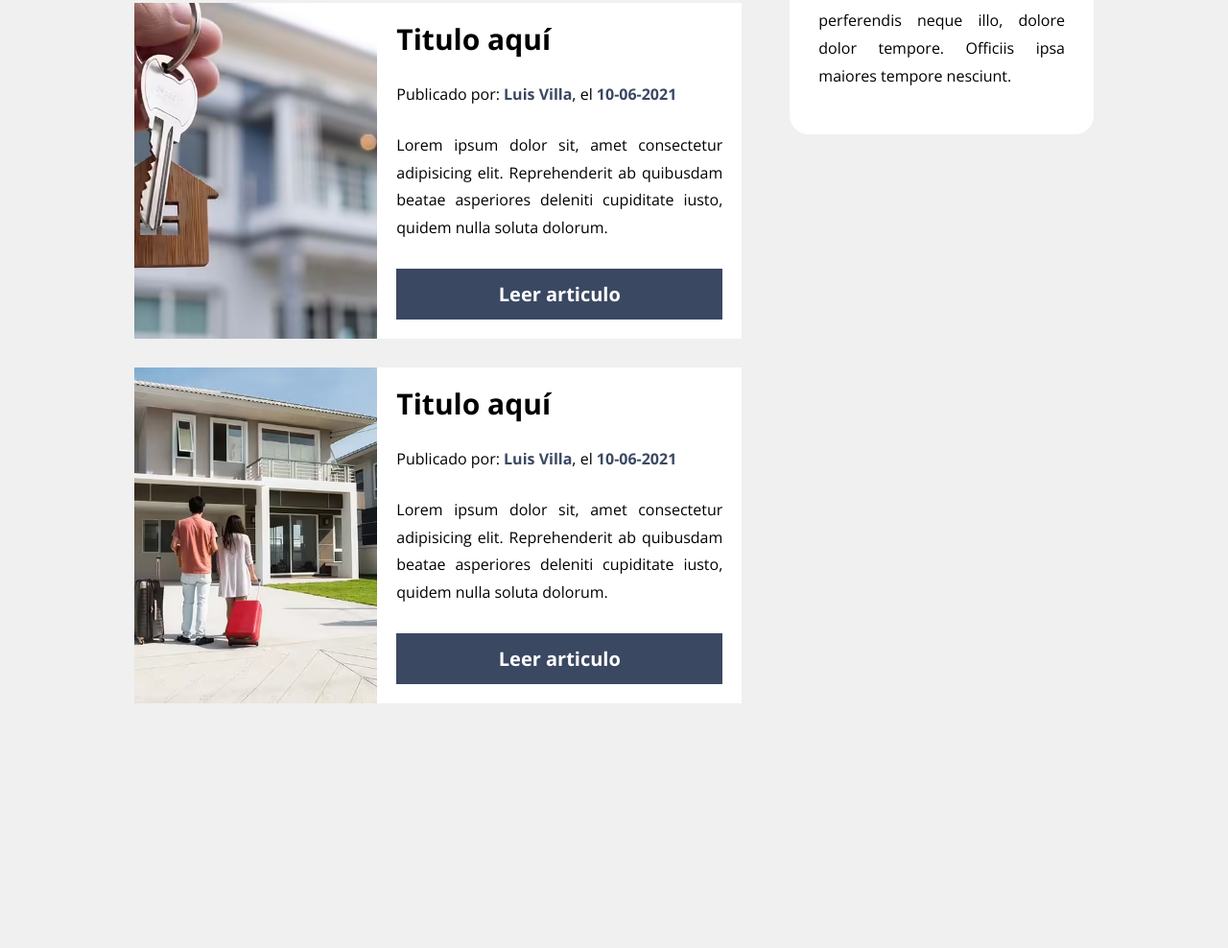
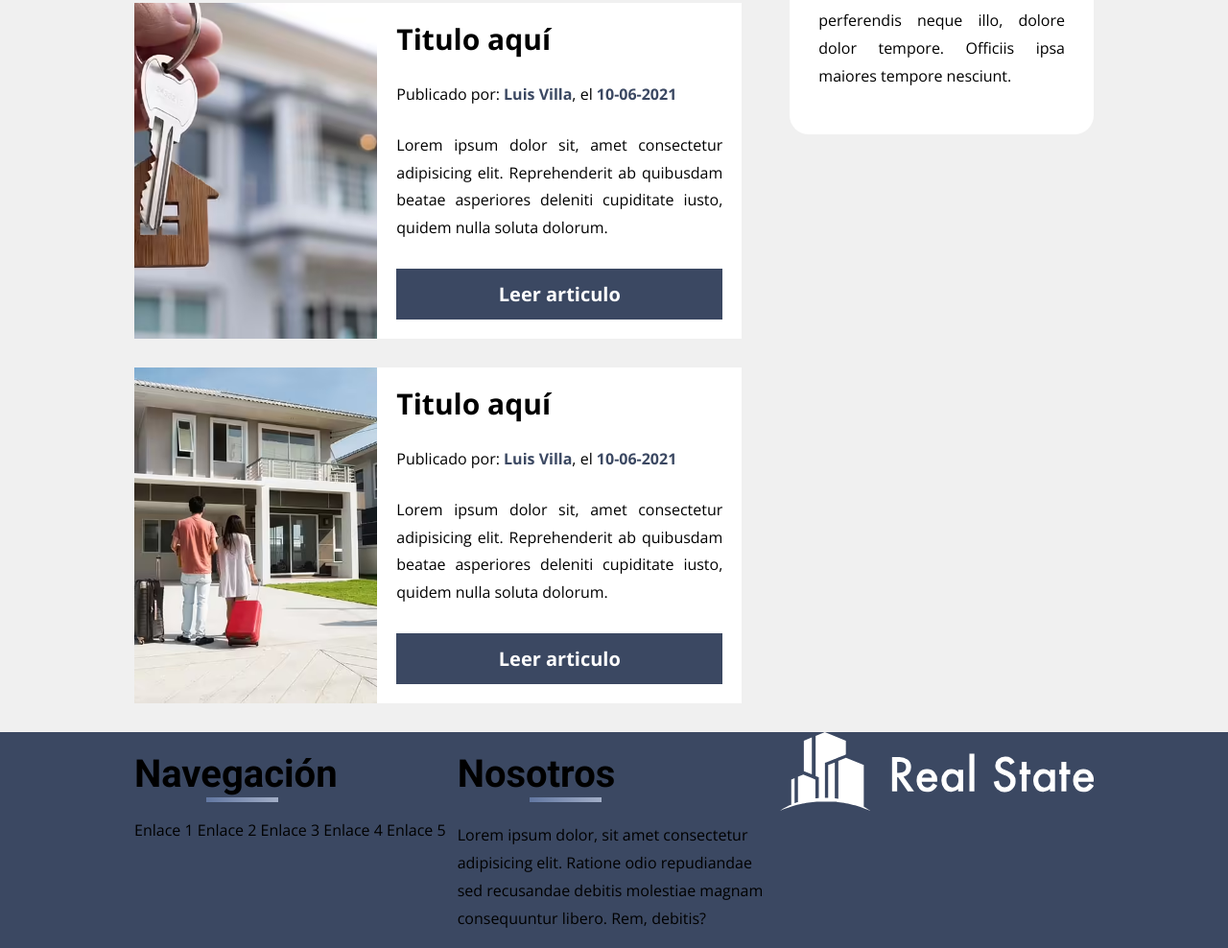
Before and after one commit to LuisVilla12/PR-RealStyle, a website: page index.html in a window 1280 px wide. Shown: the part 2786-3774 px from the top of the page at 96% size. Before the commit the page ends 3549 px from the top, so only its background shows below. Drawn offline with nearby package versions, Linux system fonts and the light colour scheme.

Commit message:
v01 Footer

```diff
--- a/index.html
+++ b/index.html
@@ -188,6 +188,27 @@
             </div>
         </aside>
     </div>
+    <footer class="footer">
+        <div class="footer__contenido contenedor">
+            <div class="footer__navegacion">
+                <h2 class="footer__heading">Navegación</h2>
+                <nav class="footer_nav">
+                    <a href="#" class="footer__enlace">Enlace 1</a>
+                    <a href="#" class="footer__enlace">Enlace 2</a>
+                    <a href="#" class="footer__enlace">Enlace 3</a>
+                    <a href="#" class="footer__enlace">Enlace 4</a>
+                    <a href="#" class="footer__enlace">Enlace 5</a>
+                </nav>
+            </div>
+            <div class="footer__nosotros">
+                <h2 class="footer__heading">Nosotros</h2>
+                <p class="footer__texto-nosotros">Lorem ipsum dolor, sit amet consectetur adipisicing elit. Ratione odio repudiandae sed recusandae debitis molestiae magnam consequuntur libero. Rem, debitis?</p>
+            </div>
+            <div class="footer__logo">
+                <img src="build/img/logo.svg" alt="logo">
+            </div>
+        </div>
+    </footer>
     <script src="clases.js"></script>
 </body>
 
--- /dev/null
+++ b/src/scss/iu/_footer.scss
@@ -0,0 +1,10 @@
+@use 'base/variables' as v;
+@use 'base/mixins' as m;
+.footer {
+    background-color: v.$primario;
+    &__contenido {
+        @include m.tablet {
+            @include m.grid(3, 1rem);
+        }
+    }
+}
--- a/src/scss/iu/_index.scss
+++ b/src/scss/iu/_index.scss
@@ -2,3 +2,4 @@
 @forward 'propiedad';
 @forward 'destacada';
 @forward 'main';
+@forward 'footer';
```
Also changed, not shown: build/css/app.css, 1 other file.
